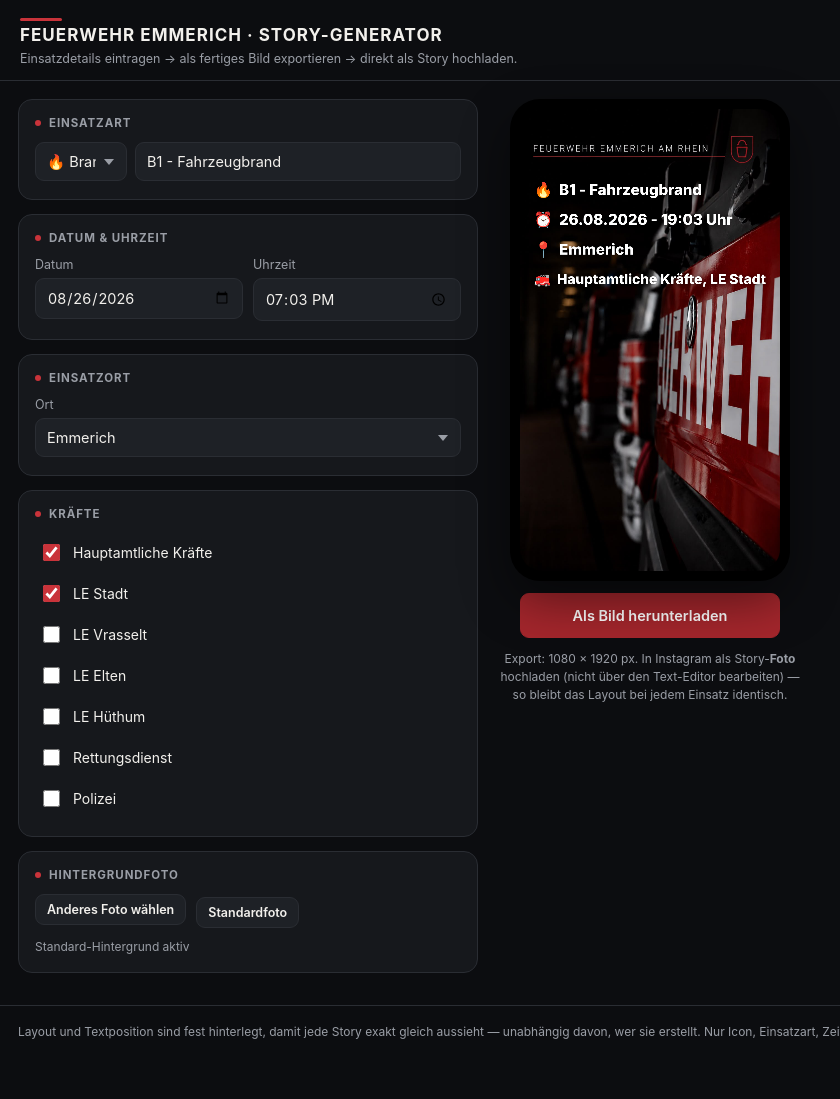
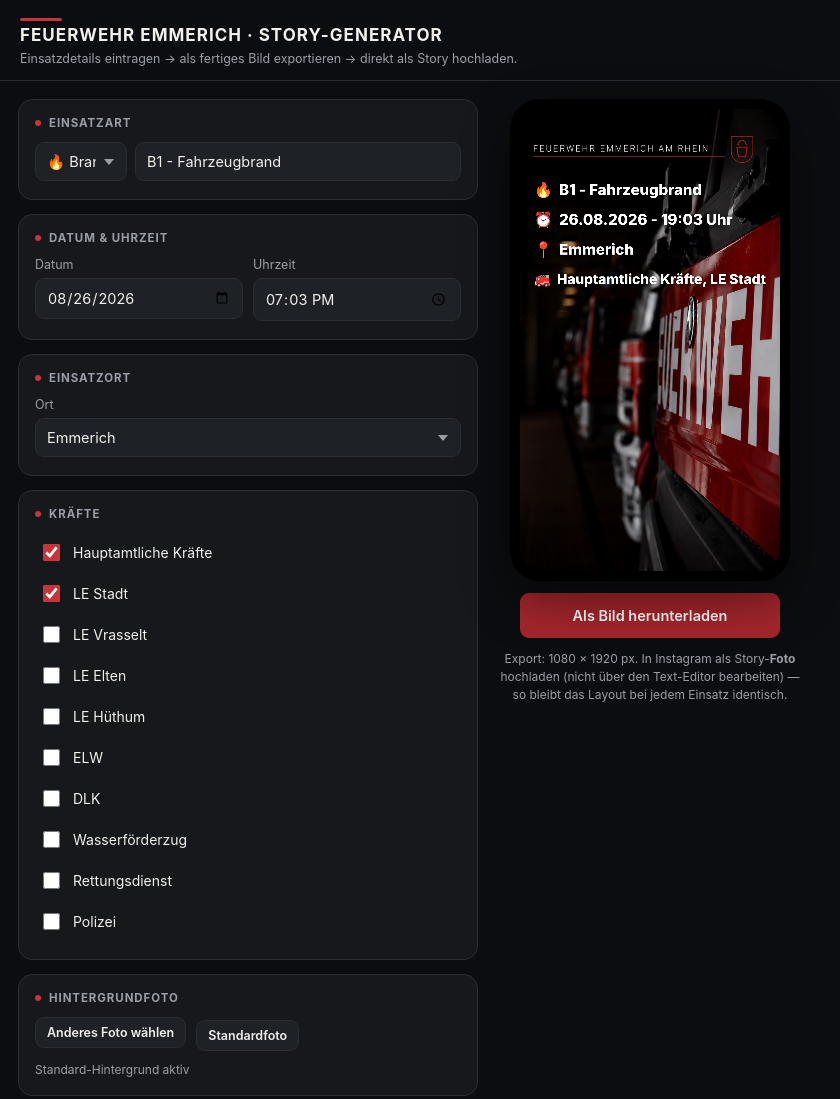
Before and after one commit to davidvanelk/feuerwehremmerich-incident-story-generator, a plain HTML site: page site/index.html in a window 1280 px wide. Shown: the top 1099 px of the page, without its empty margins (0-840 px from the left). Before the commit the page ends 1067 px from the top, so only its background shows below. Drawn offline with Linux system fonts and the light colour scheme.

Commit message:
feat: add ELW, DLK and Wasserförderzug as selectable units

```diff
--- a/site/index.html
+++ b/site/index.html
@@ -93,6 +93,18 @@
                 <span>LE Hüthum</span>
               </label>
               <label class="check-row">
+                <input type="checkbox" value="ELW" />
+                <span>ELW</span>
+              </label>
+              <label class="check-row">
+                <input type="checkbox" value="DLK" />
+                <span>DLK</span>
+              </label>
+              <label class="check-row">
+                <input type="checkbox" value="Wasserförderzug" />
+                <span>Wasserförderzug</span>
+              </label>
+              <label class="check-row">
                 <input type="checkbox" value="Rettungsdienst" />
                 <span>Rettungsdienst</span>
               </label>
```
